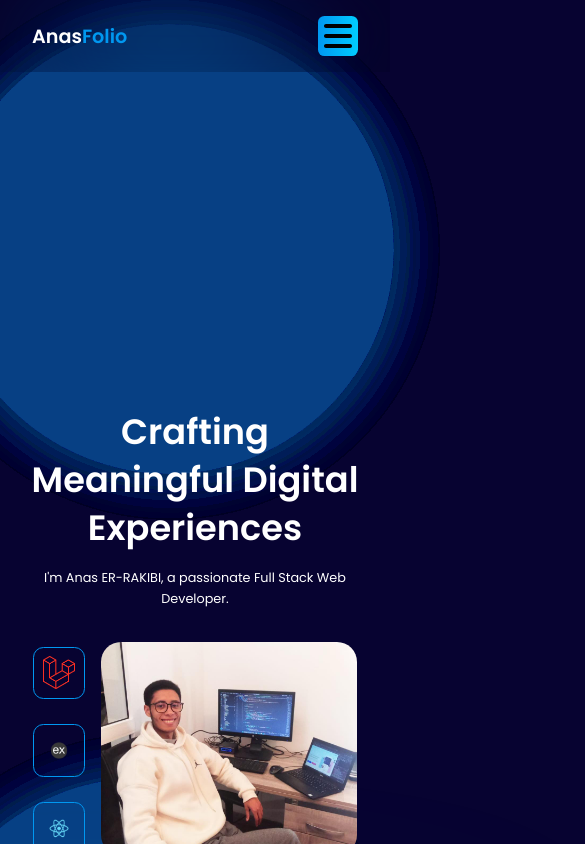
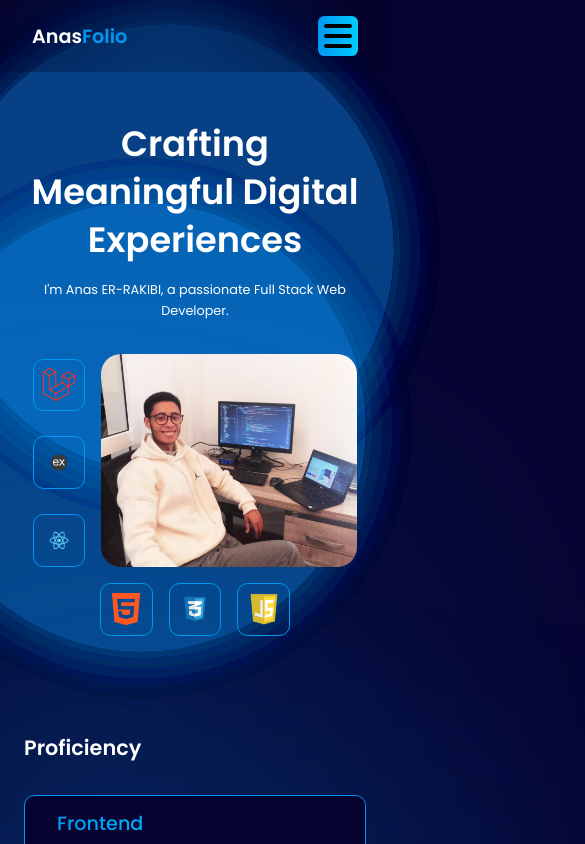
Before and after one commit to anas-er25/AnasFolio, a React (Vite) app: page / in a window 390 px wide. Shown: the top 844 px of the page, 585 px wide, since content can reach past the window. Built offline with nearby package versions, Linux system fonts and the light colour scheme; the HTML template or start-up script is replaced by a standard one.

Commit message:
Update css responsive

```diff
--- a/src/Components/Hero/Hero.css
+++ b/src/Components/Hero/Hero.css
@@ -152,8 +152,8 @@
   .hero-container::after,
   .hero-container::before {
     content: " ";
-    width: 18rem;
-    height: 18rem;
+    width: 8rem;
+    height: 8rem;
   }
 
   .hero-container::after {
@@ -166,10 +166,15 @@
     right: 0rem;
   }
 }
+
 @media (max-width: 600px) {
   .hero-content h2 {
     font-size: 2.2rem;
     line-height: 3rem;
+  }
+  .hero-container::after,
+  .hero-container::before {
+    display: none;
   }
 
   .hero-content p {
```
